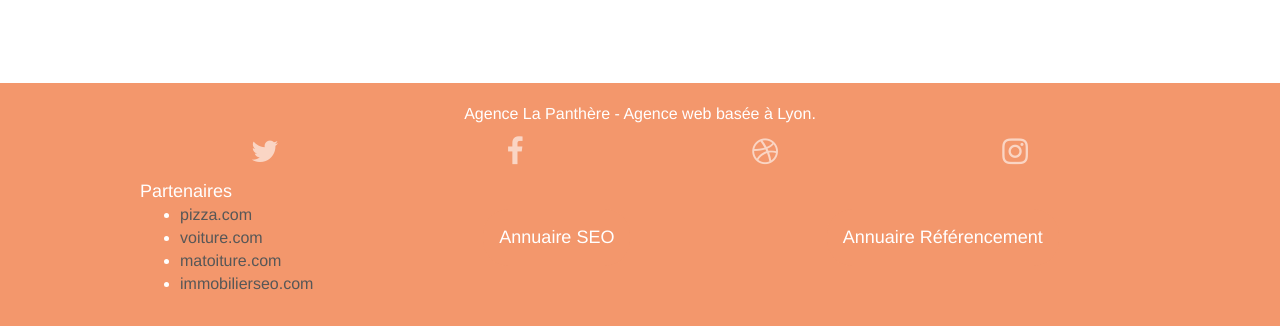
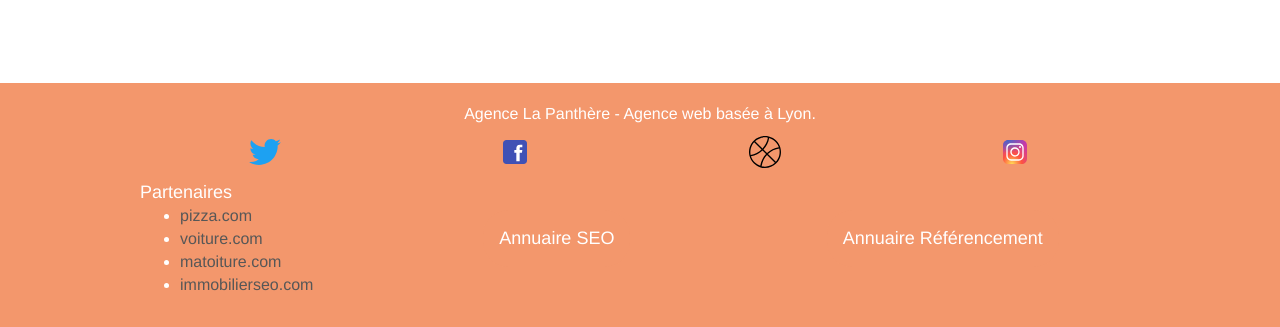
Before and after one commit to AlexLemOC/AgenceLaPanthere, a plain HTML site: page page2.html in a window 1280 px wide. Shown: the part 1136-1463 px from the top of the page. Drawn offline with Linux system fonts and the light colour scheme.

Commit message:
transform icon into svg

```diff
--- a/page2.html
+++ b/page2.html
@@ -158,22 +158,22 @@ Analytics END -->
 				<div class="icon-display">
 					<div class="col-sm-3">
 						<div class="text-center">
-							<a class="social" href="https://twitter.com/?lang=fr"> <span class="fa fa-twitter icon-md"></span></a>
+							<a class="social" title="Twitter" href="https://twitter.com/?lang=fr"><img class="socialLogo" src="img/Twitter_Bird.svg" alt="Twitter"></img></a>
 						</div>
 					</div>
 					<div class="col-sm-3">
 						<div class="text-center">
-							<a class="social" href="https://www.facebook.com"> <span class="fa fa-facebook icon-md"></span></a>
+							<a class="social" title="Facebook" href="https://www.facebook.com"><img class="socialLogo" src="img/facebook.svg" alt="Facebook"></img></a>
 						</div>
 					</div>
 					<div class="col-sm-3">
 						<div class="text-center">
-							<a class="social" href="https://dribbble.com"> <span class="fa fa-dribbble icon-md"></span></a>
+							<a class="social" title="dribbble" href="https://Dribbble.com"><img class="socialLogo" src="img/dribble.svg" alt="Dribbble"></img></a>
 						</div>
 					</div>
 					<div class="col-sm-3">
 						<div class="text-center">
-							<a class="social" href="https://www.instagram.com/?hl=fr"> <span class="fa fa-instagram icon-md"></span></a>
+							<a class="social" title="Instagram" href="https://www.instagram.com/?hl=fr"><img class="socialLogo" src="img/instagram.svg" alt="Instagram"></img></a>
 						</div>
 					</div>
 				</div>
--- a/style.css
+++ b/style.css
@@ -1258,3 +1258,12 @@ h4 {
 #GoogleMap{
     border: 0;
 }
+
+.socialLogo{
+    width: 32px;
+    height: 32px;
+}
+
+.socialLogo:hover{
+    transform: scale(1.3);
+}
```
Also changed, not shown: index.html (+4 -4 lines), img/Twitter_Bird.svg (added), img/dribble.svg (added), img/facebook.svg (added), img/instagram.svg (added).
